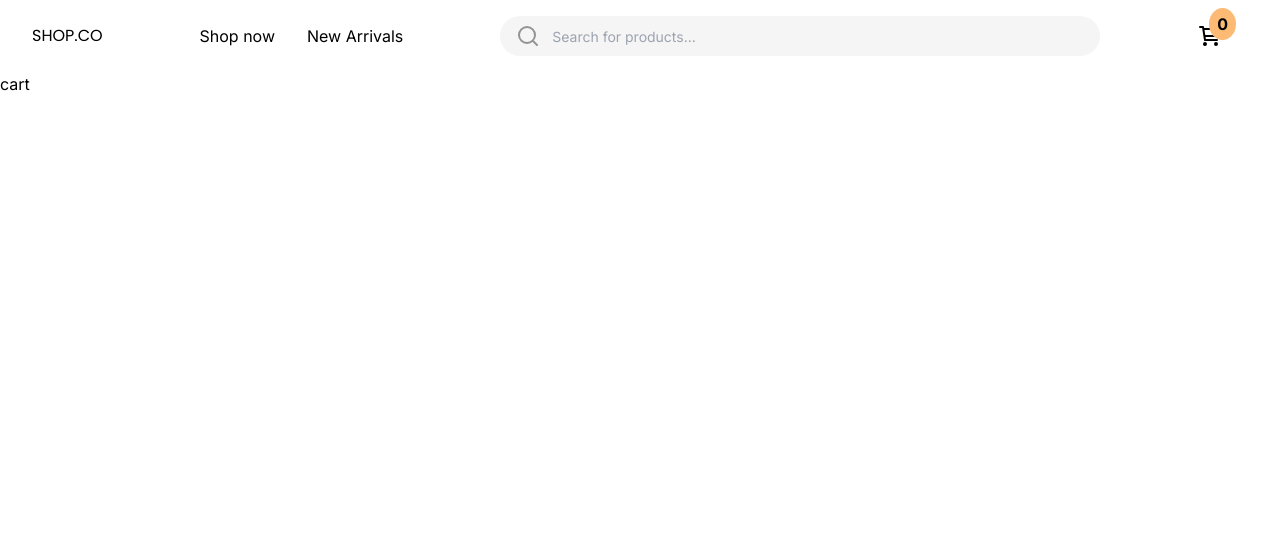
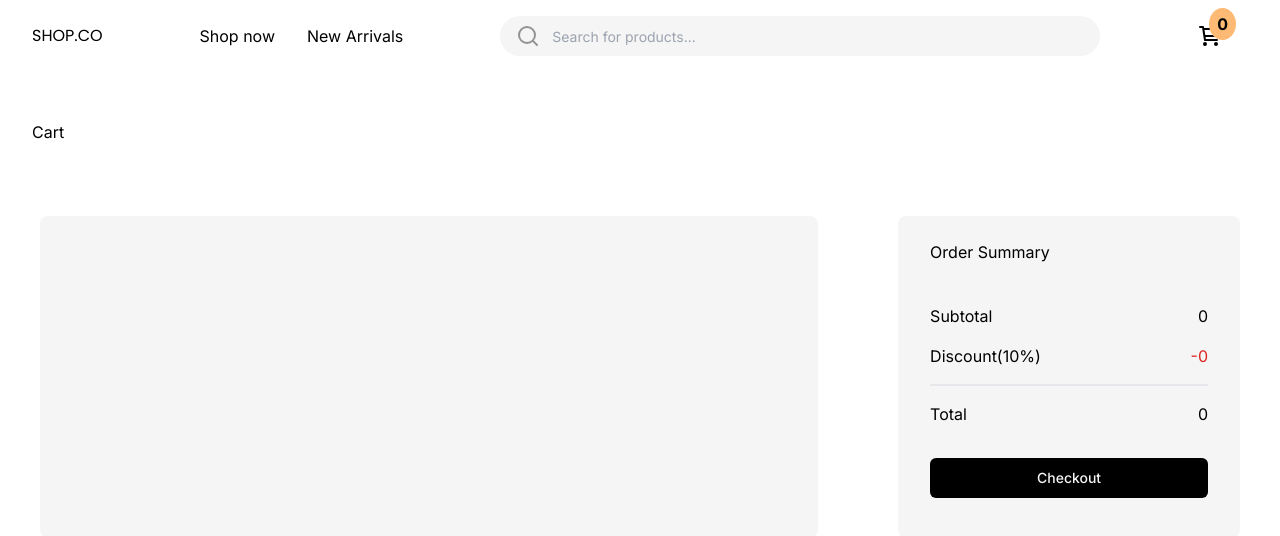
Before and after one commit to IshanVeer/profile-fyi-assignment, a Next.js app: page /cart in a window 1280 px wide. Shown: the top 536 px of the page. Built offline with nearby package versions, Linux system fonts and the light colour scheme.

Commit message:
created cart, added cart summary

```diff
--- a/app/(root)/cart/page.tsx
+++ b/app/(root)/cart/page.tsx
@@ -1,7 +1,13 @@
+import Cart from '@/components/cart/Cart';
 import React from 'react';
 
 const page = () => {
-  return <div>cart</div>;
+  return (
+    <div>
+      <h2 className='h2-bold mt-4 p-8'>Cart</h2>
+      <Cart />
+    </div>
+  );
 };
 
 export default page;
--- a/app/(root)/products/page.tsx
+++ b/app/(root)/products/page.tsx
@@ -1,38 +1,14 @@
 import { getItems } from '@/lib/getItems';
 import React from 'react';
-import Link from 'next/link';
-import Image from 'next/image';
-import { Button } from '@/components/ui/button';
+import Items from '@/components/items/Items';
 
 const page = async () => {
   const items = await getItems();
   return (
-    <div className='px-8 py-16'>
-      <ul className='grid grid-cols-3 gap-x-6 gap-y-12 text-center max-sm:grid-cols-2'>
-        {items.map((item: any) => (
-          <li
-            key={item.id}
-            className=' flex w-full grow flex-col items-center rounded-lg bg-neutral-50 px-4 py-6 shadow-sm'
-          >
-            <Link href={`/products/${item.id}`}>
-              <Image
-                src={item.image}
-                alt={item.title}
-                width={50}
-                height={50}
-                className='h-[250px] w-full object-contain'
-              />{' '}
-              <p className='base-semibold  m-2 p-2'>
-                {item.title.slice(0, 12)}
-              </p>{' '}
-              <p className='h3-bold'>{`$${item.price}`}</p>
-            </Link>
-            <Button className='my-4 w-full bg-black text-neutral-100 hover:bg-neutral-800'>
-              Add To Cart
-            </Button>
-          </li>
-        ))}
-      </ul>
+    <div className='grid grid-cols-3 gap-x-6 gap-y-12 px-8 py-16 max-sm:grid-cols-2 max-sm:gap-x-4 max-sm:gap-y-8'>
+      {items.map((item: any) => (
+        <Items key={item.id} item={item} />
+      ))}
     </div>
   );
 };
--- /dev/null
+++ b/components/cart/Cart.tsx
@@ -0,0 +1,74 @@
+'use client';
+import CartContext from '@/context/CartContext';
+import Image from 'next/image';
+import React, { useContext } from 'react';
+import { Button } from '../ui/button';
+
+const Cart = () => {
+  const cartCtx = useContext(CartContext);
+  const cartSubTotal = cartCtx.items.reduce(
+    (totalPrice, item) => totalPrice + item.quantity * item.price,
+    0
+  );
+  const cartDiscount = (cartSubTotal * 10) / 100;
+  const cartTotal = cartSubTotal - cartDiscount;
+
+  return (
+    <div className='flex'>
+      <div className='m-10 w-[70%] rounded-lg bg-neutral-100'>
+        <ul>
+          {cartCtx.items.map((item) => (
+            <li
+              key={item.id}
+              className=' flex items-center justify-between border-b-2 px-4 py-8'
+            >
+              <div className='flex items-center gap-12'>
+                <Image
+                  src={item.image}
+                  className='w-20'
+                  alt={item.title}
+                  width={50}
+                  height={50}
+                />
+                <div className='flex flex-col justify-between gap-6'>
+                  <p className='h3-semibold'>{item.title}</p>
+                  <p className='text-[24px]'>{`$${item.price}`}</p>
+                </div>
+              </div>
+              <div className='rounded-md border bg-white shadow-sm'>
+                <Button className='text-[24px]'>-</Button>{' '}
+                <span className='text-[24px]'>0</span>{' '}
+                <Button className='text-[24px]'>+</Button>
+              </div>
+            </li>
+          ))}
+        </ul>
+      </div>
+      <div className='m-10 h-full w-[30%] rounded-lg bg-neutral-100 px-8'>
+        <h2 className='h3-semibold mt-6'>Order Summary</h2>
+        <div className='my-10 flex flex-col gap-4'>
+          {/* subtotal */}
+          <div className='flex justify-between'>
+            <p>Subtotal</p>
+            <p>{cartSubTotal}</p>
+          </div>
+          {/* discount */}
+          <div className='flex justify-between'>
+            <p>Discount(10%)</p>
+            <p className='text-red-600'>{`-${cartDiscount}`}</p>
+          </div>
+          {/* total */}
+          <div className='flex justify-between border-t-2 py-4'>
+            <p>Total</p>
+            <p>{cartTotal}</p>
+          </div>
+          <Button className='base-bold bg-black text-neutral-100 hover:bg-zinc-800'>
+            Checkout
+          </Button>
+        </div>
+      </div>
+    </div>
+  );
+};
+
+export default Cart;
--- a/context/CartContext.tsx
+++ b/context/CartContext.tsx
@@ -4,6 +4,9 @@ import React, { createContext, useReducer } from 'react';
 interface CartItem {
   id: number | string;
   quantity: number;
+  title: string;
+  image: string;
+  price: number;
 }
 interface CartState {
   items: CartItem[];
```
